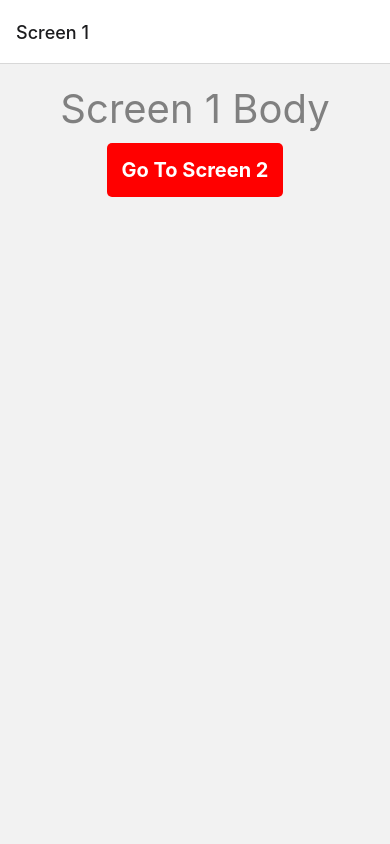
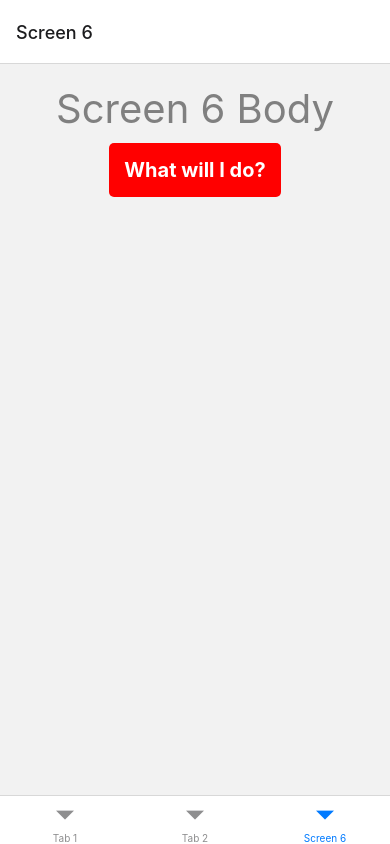
Before and after one commit to Joel-Milligan/my-weather-app, a React Native app: screen /Tab3 in a window 390 px wide. Built offline with nearby package versions, Linux system fonts and the light colour scheme.

Commit message:
M5L2 - Tab Navigator

```diff
--- a/App.tsx
+++ b/App.tsx
@@ -1,22 +1,49 @@
+import { createBottomTabNavigator } from '@react-navigation/bottom-tabs';
 import { NavigationContainer } from '@react-navigation/native';
 import { createNativeStackNavigator } from '@react-navigation/native-stack';
 import React from 'react';
 
-import { ScreensParamList } from './views/nav-types';
+import { Tab1StackNavigatorParamList, Tab2StackNavigatorParamList } from './views/nav-types';
 import { Screen1 } from './views/screen1';
 import { Screen2 } from './views/screen2';
 import { Screen3 } from './views/screen3';
+import { Screen4 } from './views/screen4';
+import { Screen5 } from './views/screen5';
+import { Screen6 } from './views/screen6';
 
-const Stack = createNativeStackNavigator<ScreensParamList>();
+const Stack = createNativeStackNavigator<Tab1StackNavigatorParamList>();
+
+function Tab1Stack() {
+  return (
+    <Stack.Navigator initialRouteName="Screen1" screenOptions={{ animation: 'slide_from_right' }}>
+      <Stack.Screen name="Screen1" component={Screen1} options={{ title: 'Screen 1' }} />
+      <Stack.Screen name="Screen2" component={Screen2} options={{ title: 'Screen 2' }} />
+      <Stack.Screen name="Screen3" component={Screen3} options={{ title: 'Screen 3' }} />
+    </Stack.Navigator>
+  );
+}
+
+const SettingsStack = createNativeStackNavigator<Tab2StackNavigatorParamList>();
+
+function Tab2Stack() {
+  return (
+    <SettingsStack.Navigator initialRouteName="Screen4" screenOptions={{ animation: 'slide_from_right' }}>
+      <SettingsStack.Screen name="Screen4" component={Screen4} options={{ title: 'Screen 4' }} />
+      <SettingsStack.Screen name="Screen5" component={Screen5} options={{ title: 'Screen 5' }} />
+    </SettingsStack.Navigator>
+  );
+}
+
+const Tab = createBottomTabNavigator();
 
 export default function App() {
   return (
     <NavigationContainer>
-      <Stack.Navigator initialRouteName="Screen1" screenOptions={{ animation: 'slide_from_right' }}>
-        <Stack.Screen name="Screen1" component={Screen1} options={{ title: 'Screen 1' }} />
-        <Stack.Screen name="Screen2" component={Screen2} options={{ title: 'Screen 2' }} />
-        <Stack.Screen name="Screen3" component={Screen3} options={{ title: 'Screen 3' }} />
-      </Stack.Navigator>
+      <Tab.Navigator screenOptions={{ headerShown: false }}>
+        <Tab.Screen name="Tab1" component={Tab1Stack} options={{ title: 'Tab 1' }} />
+        <Tab.Screen name="Tab2" component={Tab2Stack} options={{ title: 'Tab 2' }} />
+        <Tab.Screen name="Tab3" component={Screen6} options={{ title: 'Screen 6', headerShown: true }} />
+      </Tab.Navigator>
     </NavigationContainer>
   );
 }
--- /dev/null
+++ b/views/screen4.tsx
@@ -0,0 +1,37 @@
+import React, { ReactElement } from 'react';
+import { StyleSheet, Text, View } from 'react-native';
+
+import { Tab2StackScreenProps } from './nav-types';
+import { SimpleButton } from '../components/SimpleButton';
+import { colors } from '../theme/colors';
+import { metrics } from '../theme/metrics';
+
+type Props = Tab2StackScreenProps<'Screen4'>;
+
+export function Screen4(props: Props): ReactElement {
+  return (
+    <View style={styles.container}>
+      <Text style={styles.title}>Screen 4 Body</Text>
+      <SimpleButton
+        title="Go To Screen 5"
+        onPress={() => {
+          props.navigation.navigate('Screen5');
+        }}
+        style={styles.button}
+      />
+    </View>
+  );
+}
+
+const styles = StyleSheet.create({
+  container: {
+    flex: 1,
+    alignItems: 'center',
+    padding: metrics.doubleMargin,
+  },
+  button: { margin: metrics.baseMargin },
+  title: {
+    fontSize: metrics.titleFontSize,
+    color: colors.title,
+  },
+});
--- /dev/null
+++ b/views/screen5.tsx
@@ -0,0 +1,36 @@
+import React, { ReactElement } from 'react';
+import { StyleSheet, Text, View } from 'react-native';
+
+import { Tab2StackScreenProps } from './nav-types';
+import { SimpleButton } from '../components/SimpleButton';
+import { colors } from '../theme/colors';
+import { metrics } from '../theme/metrics';
+
+type Props = Tab2StackScreenProps<'Screen5'>;
+
+export function Screen5(props: Props): ReactElement<Props> {
+  return (
+    <View style={styles.container}>
+      <Text style={styles.title}>Screen 5 Body</Text>
+      <SimpleButton
+        title="Go back"
+        onPress={() => {
+          props.navigation.goBack();
+        }}
+        secondary
+      />
+    </View>
+  );
+}
+
+const styles = StyleSheet.create({
+  container: { flex: 1, alignItems: 'center' },
+  title: {
+    fontSize: metrics.titleFontSize,
+    color: colors.title,
+  },
+  counter: {
+    fontSize: metrics.h1FontSize,
+    color: colors.purple,
+  },
+});
--- /dev/null
+++ b/views/screen6.tsx
@@ -0,0 +1,34 @@
+import React from 'react';
+import { StyleSheet, Text, View } from 'react-native';
+
+import { SimpleButton } from '../components/SimpleButton';
+import { colors } from '../theme/colors';
+import { metrics } from '../theme/metrics';
+
+export function Screen6() {
+  return (
+    <View style={styles.container}>
+      <Text style={styles.title}>Screen 6 Body</Text>
+      <SimpleButton
+        title="What will I do?"
+        onPress={() => {
+          // Empty, for now
+        }}
+        style={styles.button}
+      />
+    </View>
+  );
+}
+
+const styles = StyleSheet.create({
+  container: {
+    flex: 1,
+    alignItems: 'center',
+    padding: metrics.doubleMargin,
+  },
+  button: { margin: metrics.baseMargin },
+  title: {
+    fontSize: metrics.titleFontSize,
+    color: colors.title,
+  },
+});
```
Also changed, not shown: views/nav-types.tsx (+21 -2 lines).
